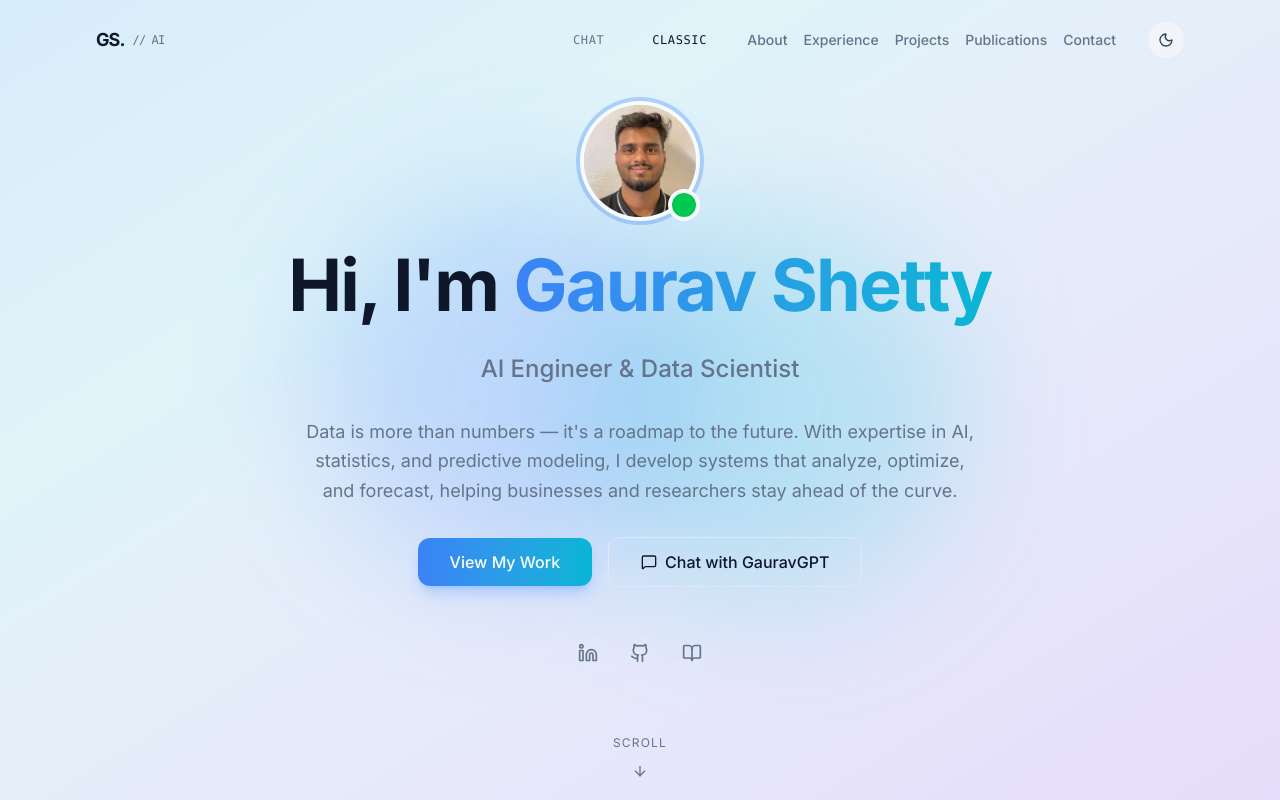
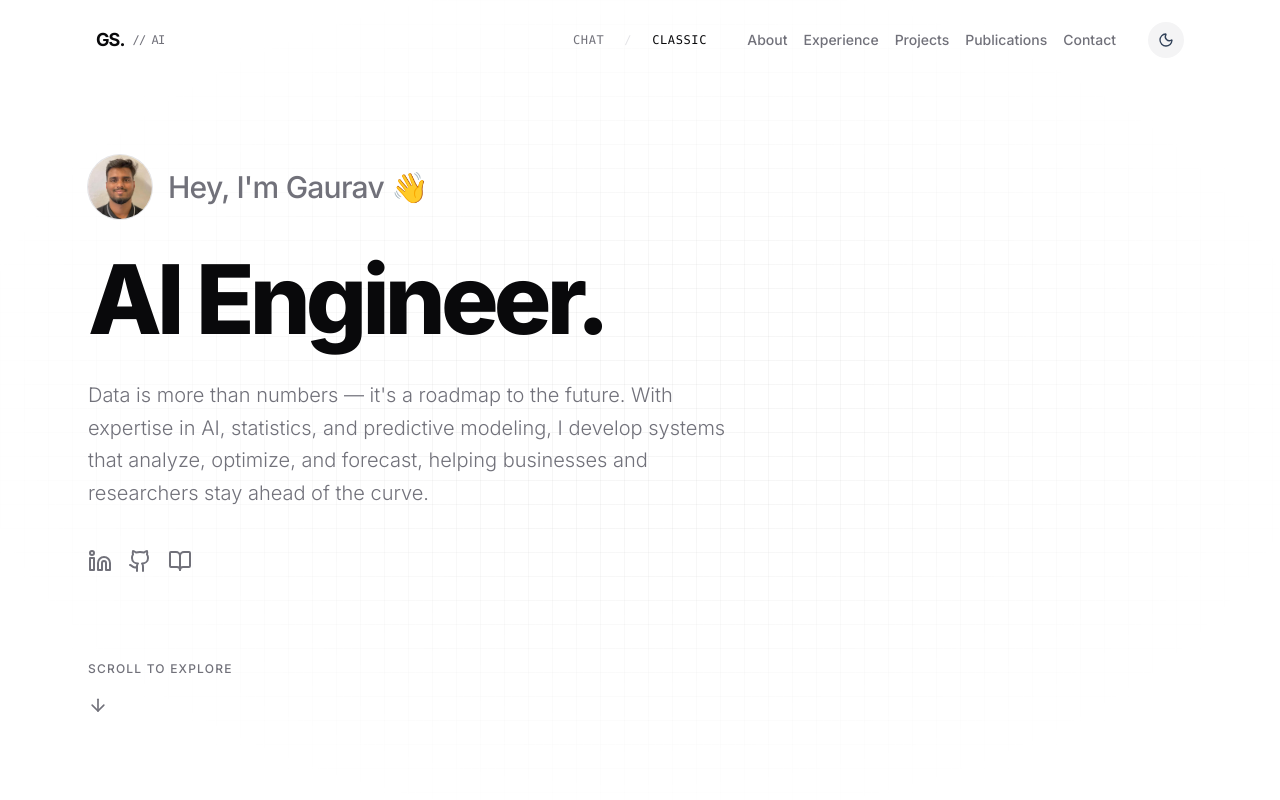
Before and after one commit to gauravshetty98/portfolio, a Next.js app: page / in a window 1280 px wide. Both pictures are taken after a click on the button "CLASSIC". Shown: the top 800 px of the page. Built offline with nearby package versions, Linux system fonts and the light colour scheme.

Commit message:
beautified classic section

```diff
--- a/src/app/globals.css
+++ b/src/app/globals.css
@@ -3,13 +3,13 @@
 @custom-variant dark (&:is(.dark *));
 
 :root {
-  --background: #f8fafc;
-  --foreground: #0f172a;
+  --background: #ffffff;
+  --foreground: #09090b;
   --card: #ffffff;
-  --card-foreground: #0f172a;
-  --muted: #f1f5f9;
-  --muted-foreground: #64748b;
-  --border: #e2e8f0;
+  --card-foreground: #09090b;
+  --muted: #f4f4f5;
+  --muted-foreground: #71717a;
+  --border: #e4e4e7;
   --accent: #3b82f6;
   --accent-light: #60a5fa;
   --gradient-start: #3b82f6;
@@ -17,13 +17,13 @@
 }
 
 .dark {
-  --background: #0b1121;
-  --foreground: #e2e8f0;
-  --card: #111827;
-  --card-foreground: #e2e8f0;
-  --muted: #1e293b;
-  --muted-foreground: #94a3b8;
-  --border: #1e293b;
+  --background: #09090b;
+  --foreground: #fafafa;
+  --card: #18181b;
+  --card-foreground: #fafafa;
+  --muted: #27272a;
+  --muted-foreground: #a1a1aa;
+  --border: #27272a;
   --accent: #60a5fa;
   --accent-light: #93c5fd;
   --gradient-start: #3b82f6;
--- a/src/components/ChatLanding.tsx
+++ b/src/components/ChatLanding.tsx
@@ -75,8 +75,8 @@ export function ChatLanding() {
 
       {/* Background Grid & Vignette */}
       <div className="absolute inset-0 pointer-events-none">
-        <div className="absolute inset-0 bg-[linear-gradient(to_right,#80808012_1px,transparent_1px),linear-gradient(to_bottom,#80808012_1px,transparent_1px)] bg-[length:24px_24px]"></div>
-        <div className="absolute inset-0 bg-(--background) [mask-image:radial-gradient(ellipse_at_center,transparent_20%,black_80%)]"></div>
+        <div className="absolute inset-0 bg-[linear-gradient(to_right,#80808012_1px,transparent_1px),linear-gradient(to_bottom,#80808012_1px,transparent_1px)] bg-size-[24px_24px]"></div>
+        <div className="absolute inset-0 bg-(--background) mask-[radial-gradient(ellipse_at_center,transparent_20%,black_80%)]"></div>
       </div>
 
       {/* Main content */}
--- a/src/components/Contact.tsx
+++ b/src/components/Contact.tsx
@@ -4,7 +4,7 @@ import { motion } from "framer-motion";
 import { Mail, Linkedin, Github, BookOpen, MessageSquare } from "lucide-react";
 import { personal } from "@/data/personal";
 import { SectionHeading } from "./SectionHeading";
-import Link from "next/link";
+import { useMode } from "./ModeProvider";
 
 const contactLinks = [
   {
@@ -34,11 +34,13 @@ const contactLinks = [
 ];
 
 export function Contact() {
+  const { setMode } = useMode();
+
   return (
-    <section id="contact" className="py-20">
-      <div className="max-w-6xl mx-auto px-4 sm:px-6 lg:px-8">
+    <section id="contact" className="py-24">
+      <div className="max-w-6xl mx-auto px-6 lg:px-8">
         <SectionHeading
-          title="Let's Connect"
+          title="Let's Connect."
           subtitle="I hope you enjoyed exploring my work! If you'd like to discuss any of these projects, collaborate, or just have a chat, feel free to reach out."
         />
 
@@ -53,20 +55,16 @@ export function Contact() {
               whileInView={{ opacity: 1, y: 0 }}
               viewport={{ once: true }}
               transition={{ duration: 0.4, delay: i * 0.1 }}
-              className="flex items-center gap-4 p-4 rounded-2xl bg-[var(--card)]
-                border border-[var(--border)] hover:border-[var(--accent)]/30
+              className="flex items-center gap-4 p-5 rounded-3xl bg-(--muted)/20
+                border border-(--border)/50 hover:border-(--border)
                 transition-all duration-300 group"
             >
-              <div
-                className="w-10 h-10 rounded-xl bg-[var(--accent)]/10
-                  flex items-center justify-center group-hover:bg-[var(--accent)]/20
-                  transition-colors"
-              >
-                <link.icon className="w-5 h-5 text-[var(--accent)]" />
+              <div className="w-12 h-12 rounded-2xl bg-(--muted) flex items-center justify-center group-hover:bg-(--foreground) group-hover:text-(--background) transition-colors text-(--foreground)">
+                <link.icon className="w-5 h-5" />
               </div>
               <div>
-                <p className="text-sm font-medium">{link.label}</p>
-                <p className="text-xs text-[var(--muted-foreground)]">
+                <p className="text-sm font-bold tracking-wide text-(--foreground)">{link.label}</p>
+                <p className="text-sm text-(--muted-foreground) font-light">
                   {link.display}
                 </p>
               </div>
@@ -79,29 +77,28 @@ export function Contact() {
           whileInView={{ opacity: 1, y: 0 }}
           viewport={{ once: true }}
           transition={{ duration: 0.4, delay: 0.5 }}
-          className="mt-10 p-6 rounded-2xl bg-gradient-to-r
-            from-[var(--gradient-start)]/10 to-[var(--gradient-end)]/10
-            border border-[var(--accent)]/20 max-w-2xl"
+          className="mt-12 p-8 rounded-3xl bg-(--foreground) text-(--background) max-w-2xl"
         >
-          <div className="flex items-start gap-4">
-            <MessageSquare className="w-8 h-8 text-[var(--accent)] flex-shrink-0 mt-1" />
+          <div className="flex flex-col sm:flex-row items-start sm:items-center gap-6">
+            <div className="w-14 h-14 rounded-2xl bg-(--background)/10 flex items-center justify-center shrink-0">
+              <MessageSquare className="w-6 h-6" />
+            </div>
             <div>
-              <h3 className="font-semibold text-lg mb-1">
+              <h3 className="font-bold text-xl mb-2 tracking-tight">
                 Prefer chatting with AI?
               </h3>
-              <p className="text-sm text-[var(--muted-foreground)] mb-3">
+              <p className="text-sm text-(--background)/80 mb-4 font-light leading-relaxed">
                 Try GauravGPT — my AI-powered portfolio assistant that can answer
                 your questions about my projects, skills, and experience instantly.
               </p>
-              <Link
-                href="/chatbot"
-                className="inline-flex items-center gap-2 px-5 py-2.5 rounded-xl text-sm font-medium
-                  bg-gradient-to-r from-[var(--gradient-start)] to-[var(--gradient-end)]
-                  text-white hover:opacity-90 transition-opacity"
+              <button
+                onClick={() => setMode("chat")}
+                className="inline-flex items-center gap-2 px-5 py-2.5 rounded-full text-sm font-bold
+                  bg-(--background) text-(--foreground) hover:opacity-90 transition-opacity"
               >
                 <MessageSquare className="w-4 h-4" />
                 Chat with GauravGPT
-              </Link>
+              </button>
             </div>
           </div>
         </motion.div>
--- a/src/components/Hero.tsx
+++ b/src/components/Hero.tsx
@@ -1,9 +1,8 @@
 "use client";
 
 import { motion } from "framer-motion";
-import { ArrowDown, MessageSquare, Github, Linkedin, BookOpen } from "lucide-react";
+import { ArrowDown, Github, Linkedin, BookOpen } from "lucide-react";
 import { personal } from "@/data/personal";
-import Link from "next/link";
 import { basePath } from "@/lib/utils";
 
 export function Hero() {
@@ -12,144 +11,84 @@ export function Hero() {
       id="home"
       className="relative min-h-screen flex items-center justify-center overflow-hidden"
     >
-      {/* Animated gradient background */}
-      <div className="absolute inset-0 -z-10">
-        <div
-          className="absolute inset-0 bg-gradient-to-br from-blue-600/20 via-cyan-500/10 to-purple-600/20
-            dark:from-blue-600/10 dark:via-cyan-500/5 dark:to-purple-600/10
-            animate-gradient-x"
-        />
-        <div
-          className="absolute top-1/4 left-1/4 w-96 h-96 bg-blue-500/20 rounded-full
-            blur-3xl animate-float"
-        />
-        <div
-          className="absolute bottom-1/4 right-1/4 w-96 h-96 bg-cyan-500/20 rounded-full
-            blur-3xl animate-float"
-          style={{ animationDelay: "3s" }}
-        />
+      {/* Background Grid & Vignette */}
+      <div className="absolute inset-0 pointer-events-none">
+        <div className="absolute inset-0 bg-[linear-gradient(to_right,#80808012_1px,transparent_1px),linear-gradient(to_bottom,#80808012_1px,transparent_1px)] bg-size-[24px_24px]"></div>
+        <div className="absolute inset-0 bg-(--background) mask-[radial-gradient(ellipse_at_center,transparent_20%,black_80%)]"></div>
       </div>
 
-      <div className="max-w-6xl mx-auto px-4 sm:px-6 lg:px-8 pt-20">
-        <div className="flex flex-col items-center text-center gap-8">
-          {/* Profile image */}
+      <div className="max-w-6xl mx-auto px-6 pt-20 z-10 w-full">
+        <div className="flex flex-col items-start gap-6 mt-12 mb-16">
+
+          {/* Profile image & Greeting */}
           <motion.div
-            initial={{ scale: 0, opacity: 0 }}
-            animate={{ scale: 1, opacity: 1 }}
-            transition={{ duration: 0.5, type: "spring" }}
-            className="relative"
+            initial={{ opacity: 0, y: 20 }}
+            animate={{ opacity: 1, y: 0 }}
+            transition={{ duration: 0.5, ease: [0.23, 1, 0.32, 1] }}
+            className="flex items-center gap-4 mb-2"
           >
-            <div
-              className="w-28 h-28 rounded-full overflow-hidden ring-4
-                ring-[var(--accent)]/30 ring-offset-4 ring-offset-[var(--background)]"
-            >
+            <div className="w-16 h-16 rounded-full overflow-hidden ring-1 ring-(--border)">
               <img
                 src={basePath(personal.profileImage)}
                 alt={personal.name}
                 className="w-full h-full object-cover"
               />
             </div>
-            <div
-              className="absolute -bottom-1 -right-1 w-8 h-8 rounded-full
-                bg-green-500 border-4 border-[var(--background)]"
-            />
-          </motion.div>
-
-          {/* Name and title */}
-          <motion.div
-            initial={{ opacity: 0, y: 20 }}
-            animate={{ opacity: 1, y: 0 }}
-            transition={{ delay: 0.2, duration: 0.5 }}
-          >
-            <h1 className="text-4xl sm:text-6xl lg:text-7xl font-bold tracking-tight">
-              Hi, I&apos;m{" "}
-              <span
-                className="bg-gradient-to-r from-[var(--gradient-start)] to-[var(--gradient-end)]
-                  bg-clip-text text-transparent"
-              >
-                {personal.name}
-              </span>
+            <h1 className="text-2xl sm:text-3xl font-medium text-(--muted-foreground) tracking-tight">
+              Hey, I&apos;m Gaurav 👋
             </h1>
           </motion.div>
 
+          {/* Title */}
+          <motion.h2
+            initial={{ opacity: 0, y: 20 }}
+            animate={{ opacity: 1, y: 0 }}
+            transition={{ delay: 0.1, duration: 0.5, ease: [0.23, 1, 0.32, 1] }}
+            className="text-6xl sm:text-8xl font-extrabold tracking-tighter text-(--foreground) leading-none"
+          >
+            AI Engineer.
+          </motion.h2>
+
+          {/* Bio */}
           <motion.p
             initial={{ opacity: 0, y: 20 }}
             animate={{ opacity: 1, y: 0 }}
-            transition={{ delay: 0.4, duration: 0.5 }}
-            className="text-xl sm:text-2xl text-[var(--muted-foreground)] font-medium"
-          >
-            {personal.title}
-          </motion.p>
-
-          <motion.p
-            initial={{ opacity: 0, y: 20 }}
-            animate={{ opacity: 1, y: 0 }}
-            transition={{ delay: 0.6, duration: 0.5 }}
-            className="max-w-2xl text-[var(--muted-foreground)] text-lg leading-relaxed"
+            transition={{ delay: 0.2, duration: 0.5, ease: [0.23, 1, 0.32, 1] }}
+            className="text-lg sm:text-xl text-(--muted-foreground) max-w-2xl leading-relaxed font-light mt-2"
           >
             {personal.bio}
           </motion.p>
-
-          {/* CTA Buttons */}
-          <motion.div
-            initial={{ opacity: 0, y: 20 }}
-            animate={{ opacity: 1, y: 0 }}
-            transition={{ delay: 0.8, duration: 0.5 }}
-            className="flex flex-col sm:flex-row items-center gap-4"
-          >
-            <a
-              href="#projects"
-              className="px-8 py-3 rounded-xl font-medium
-                bg-gradient-to-r from-[var(--gradient-start)] to-[var(--gradient-end)]
-                text-white hover:opacity-90 transition-opacity shadow-lg
-                shadow-blue-500/25"
-            >
-              View My Work
-            </a>
-            <Link
-              href="/chatbot"
-              className="flex items-center gap-2 px-8 py-3 rounded-xl font-medium
-                border border-[var(--border)] hover:bg-[var(--muted)]
-                transition-colors"
-            >
-              <MessageSquare className="w-4 h-4" />
-              Chat with GauravGPT
-            </Link>
-          </motion.div>
 
           {/* Social links */}
           <motion.div
             initial={{ opacity: 0 }}
             animate={{ opacity: 1 }}
-            transition={{ delay: 1, duration: 0.5 }}
+            transition={{ delay: 0.4, duration: 0.5 }}
             className="flex items-center gap-4 mt-4"
           >
             <a
               href={personal.social.linkedin}
               target="_blank"
               rel="noopener noreferrer"
-              className="p-2 rounded-lg text-[var(--muted-foreground)]
-                hover:text-[var(--foreground)] hover:bg-[var(--muted)] transition-colors"
+              className="text-(--muted-foreground) hover:text-(--foreground) transition-colors"
             >
-              <Linkedin className="w-5 h-5" />
+              <Linkedin className="w-6 h-6" />
             </a>
             <a
               href={personal.social.github}
               target="_blank"
               rel="noopener noreferrer"
-              className="p-2 rounded-lg text-[var(--muted-foreground)]
-                hover:text-[var(--foreground)] hover:bg-[var(--muted)] transition-colors"
+              className="text-(--muted-foreground) hover:text-(--foreground) transition-colors"
             >
-              <Github className="w-5 h-5" />
+              <Github className="w-6 h-6" />
             </a>
             <a
               href={personal.social.googleScholar}
               target="_blank"
               rel="noopener noreferrer"
-              className="p-2 rounded-lg text-[var(--muted-foreground)]
-                hover:text-[var(--foreground)] hover:bg-[var(--muted)] transition-colors"
+              className="text-(--muted-foreground) hover:text-(--foreground) transition-colors"
             >
-              <BookOpen className="w-5 h-5" />
+              <BookOpen className="w-6 h-6" />
             </a>
           </motion.div>
 
@@ -157,16 +96,16 @@ export function Hero() {
           <motion.div
             initial={{ opacity: 0 }}
             animate={{ opacity: 1 }}
-            transition={{ delay: 1.2, duration: 0.5 }}
-            className="mt-8"
+            transition={{ delay: 0.6, duration: 0.5 }}
+            className="mt-16"
           >
-            <a href="#about" className="flex flex-col items-center gap-2 text-[var(--muted-foreground)]">
-              <span className="text-xs uppercase tracking-widest">Scroll</span>
+            <a href="#about" className="flex flex-col items-start gap-3 text-(--muted-foreground) hover:text-(--foreground) transition-colors">
+              <span className="text-xs font-medium tracking-widest uppercase">Scroll to explore</span>
               <motion.div
                 animate={{ y: [0, 8, 0] }}
-                transition={{ duration: 1.5, repeat: Infinity }}
+                transition={{ duration: 1.5, repeat: Infinity, ease: "easeInOut" }}
               >
-                <ArrowDown className="w-4 h-4" />
+                <ArrowDown className="w-5 h-5" />
               </motion.div>
             </a>
           </motion.div>
```
Also changed, not shown: src/components/About.tsx (+13 -23 lines), src/components/ExperienceTimeline.tsx (+37 -39 lines), src/components/ProjectGrid.tsx (+24 -27 lines), src/components/Publications.tsx (+11 -18 lines), src/components/SectionHeading.tsx (+4 -12 lines), src/components/Skills.tsx (+8 -11 lines).
